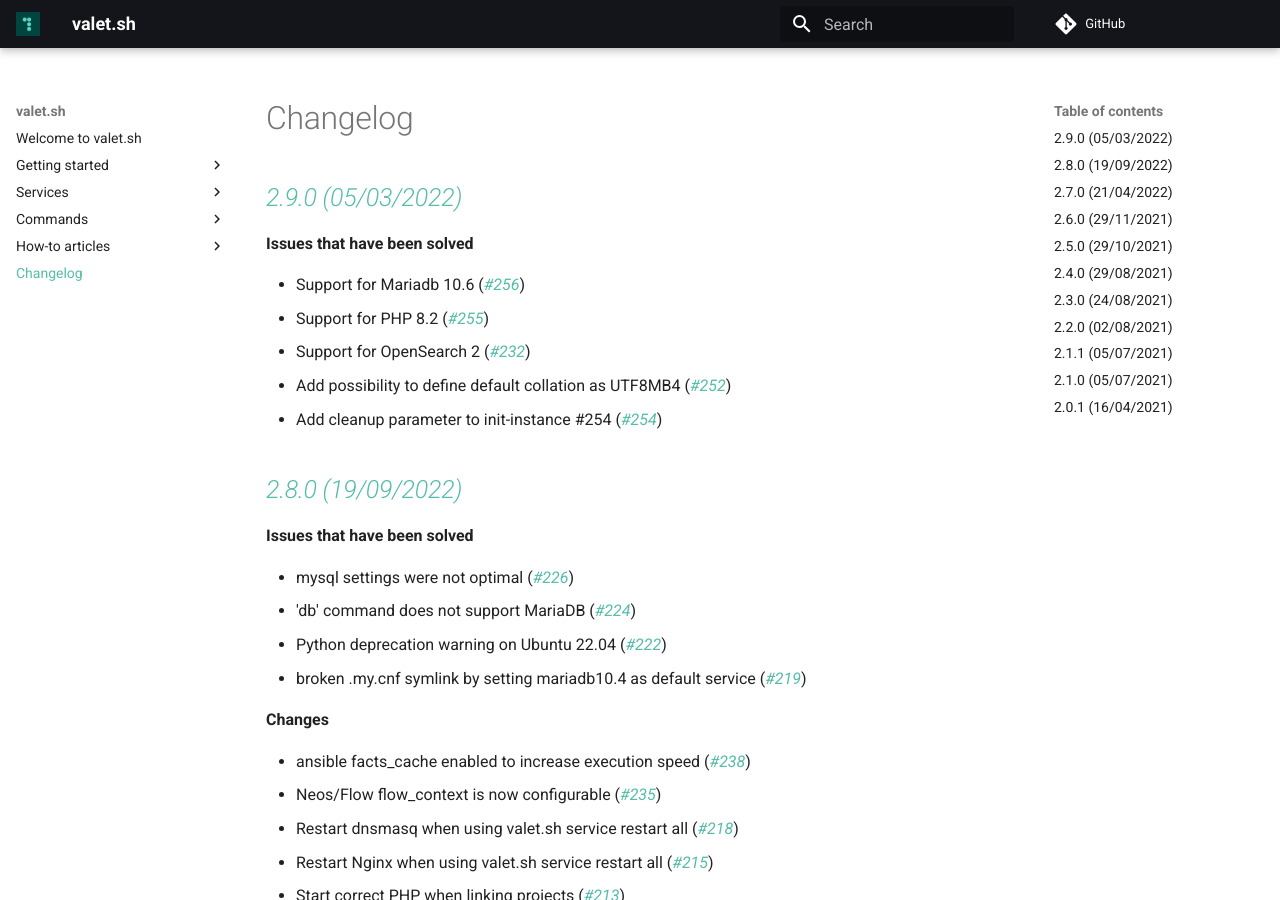
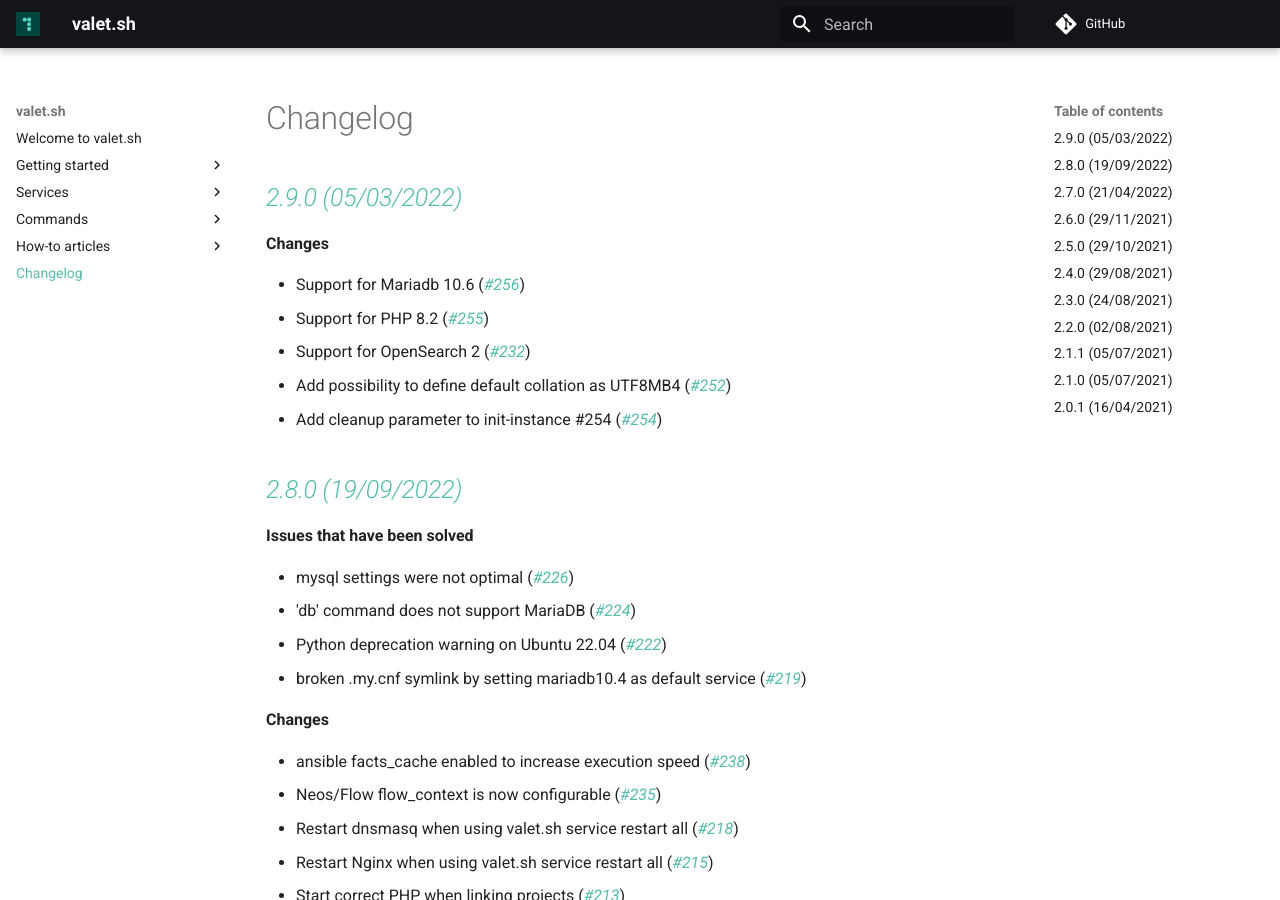
Before and after one commit to valet-sh/docs, an MkDocs documentation site: the page built from docs/changelog.md, in a window 1280 px wide and 900 px high. Built offline with MkDocs 1.6.1 and Material for MkDocs 9.7.7, drawn with Linux system fonts in a browser that asks for light colours; comment, search, counter and statistics services are not loaded.

Commit message:
fix docs

```diff
--- a/docs/changelog.md
+++ b/docs/changelog.md
@@ -7,7 +7,7 @@
 
 ## *[2.9.0 (05/03/2022)](https://github.com/valet-sh/valet-sh/releases/tag/2.9.0)*
 
-<strong>Issues that have been solved</strong>
+<strong>Changes</strong>
 
 * Support for Mariadb 10.6 (*[#256](https://github.com/valet-sh/valet-sh/issues/256)*)
 * Support for PHP 8.2 (*[#255](https://github.com/valet-sh/valet-sh/issues/255)*)
```
